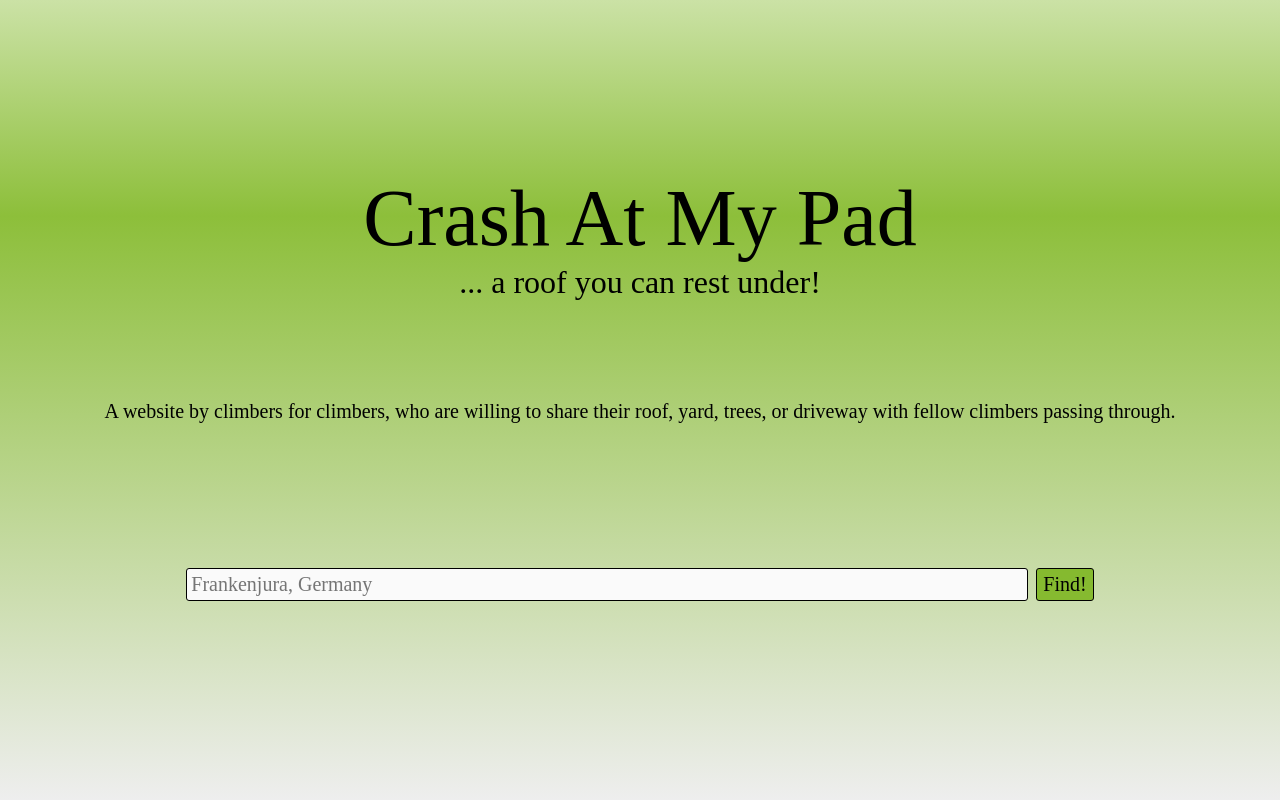
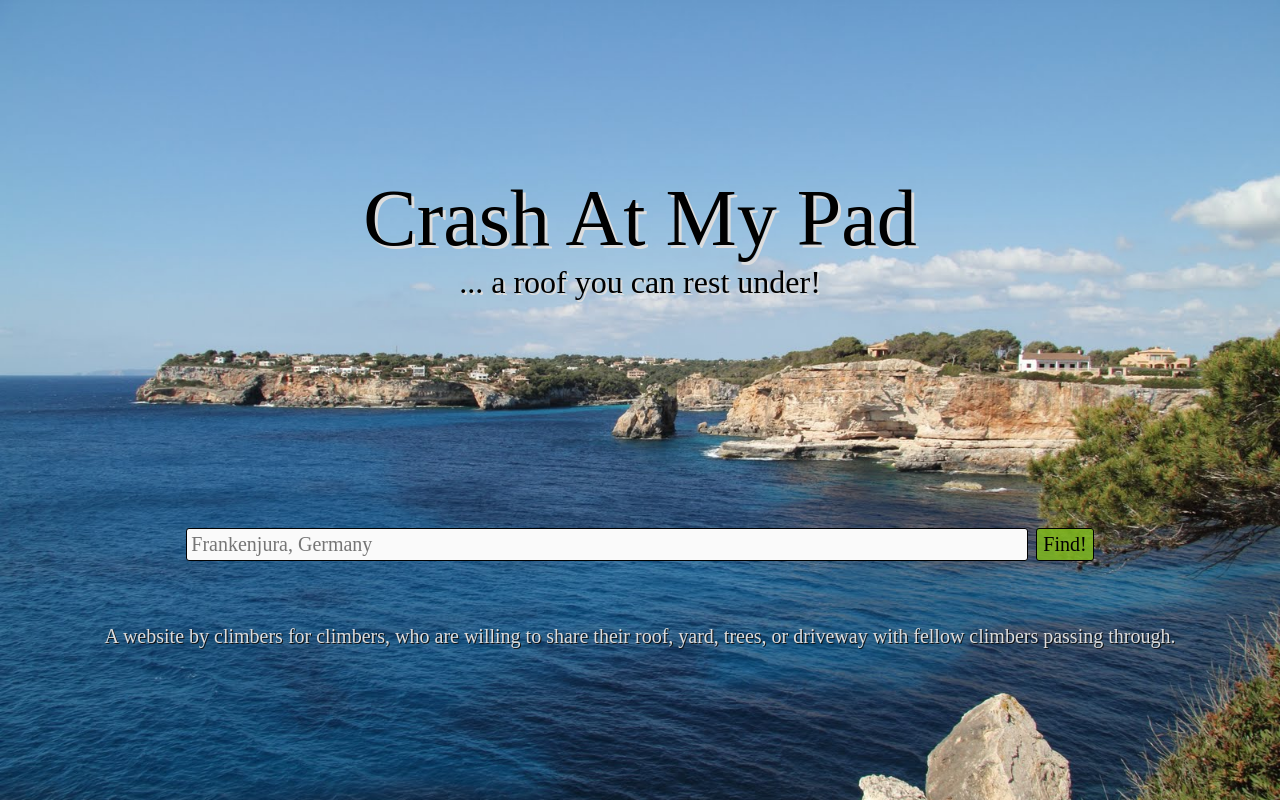
Before and after one commit to wwwater/crashatmypad, a Flask app: page / in a window 1280 px wide. Run offline with Flask 2, Linux system fonts and the light colour scheme; parts of the project's set-up code (start-up, migrations or seed data) failed here and were passed over; some web fonts are replaced.

Commit message:
Style main page. Add background image

```diff
--- a/crashatmypad/static/landing_page.css
+++ b/crashatmypad/static/landing_page.css
@@ -1,7 +1,9 @@
 .container {
     height: 100vh;
     text-align: center;
-    background: linear-gradient(to bottom, rgba(125, 182, 31, 0.4) 0%, rgba(125, 182, 31, 0.88) 27%, #eee 100%);
+   /*background: linear-gradient(to bottom, rgba(125, 182, 31, 0.4) 0%, rgba(125, 182, 31, 0.88) 27%, #eee 100%);*/
+    background-image: url(IMG_0272.JPG);
+    background-size: cover;
 }
 
 .area-header {
@@ -9,40 +11,51 @@
     height: 67vh;
 }
 
-.title {
+.title, .subtitle, .search-n-description {
     height: 33vh;
     display: flex;
     flex-direction: column;
+}
+.title {
     justify-content: flex-end;
 }
 .title-text {
     font-family: 'Cabin Sketch', bold;
     font-size: 80px;
+    color: black;
+    text-shadow: 3px 3px #ddd;
 }
-
-.subtitle, .description {
-    height: 17vh;
-    display: flex;
-    flex-direction: column;
+.subtitle {
     justify-content: flex-start;
 }
 .subtitle-text {
     font-family: 'Cabin Sketch', normal;
     font-size: 32px;
+    color: black;
+    text-shadow: 2px 2px #ddd;
+}
+.search-n-description {
+    justify-content: flex-start;
 }
 .description-text {
     width: 85%;
     align-self: center;
     font-size: 20px;
+    background-color: rgba(0,0,0,0.0);
+    color: #ddd;
+    border-radius: 3px;
+    text-shadow: 1px 1px #111;
+    padding-bottom: 8px;
 }
 .search {
     display: flex;
     justify-content: center;
     font-size: 20px;
-    margin-top: 32px;
+    margin-bottom: 64px;
 }
 .search-input {
     width: 65%;
+    height: 23px;
     font-size: inherit;
     border: 1px solid black;
     border-radius: 3px;
@@ -51,6 +64,7 @@
     background: #fafafa;
 }
 .search-button {
+    height: 33px;
     font-size: inherit;
     background: rgba(125, 182, 31, 0.88);
     border: 1px solid black;
--- a/crashatmypad/templates/landing_page.html
+++ b/crashatmypad/templates/landing_page.html
@@ -16,16 +16,16 @@
   <div class="subtitle">
     <span class="subtitle-text">... a roof you can rest under!</span>
   </div>
-  <div class="description">
-    <span class="description-text">A website by climbers for climbers, who are willing to share their roof,
-      yard, trees, or
-      driveway with fellow climbers passing through.</span>
-  </div>
+  <div class="search-n-description">
   <form action="/search" method="get" class="search">
     <input type="text" id="location" title="Location to go"
            placeholder="Frankenjura, Germany" class="search-input" />
     <button type="submit" class="search-button">Find!</button>
   </form>
+    <span class="description-text">A website by climbers for climbers, who are willing to share their roof,
+      yard, trees, or
+      driveway with fellow climbers passing through.</span>
+  </div>
 </main>
 <script type="text/javascript" src="{{ url_for('static', filename='scripts.js') }}"></script>
 </body>
```
Also changed, not shown: crashatmypad/static/IMG_0272.JPG (added).
